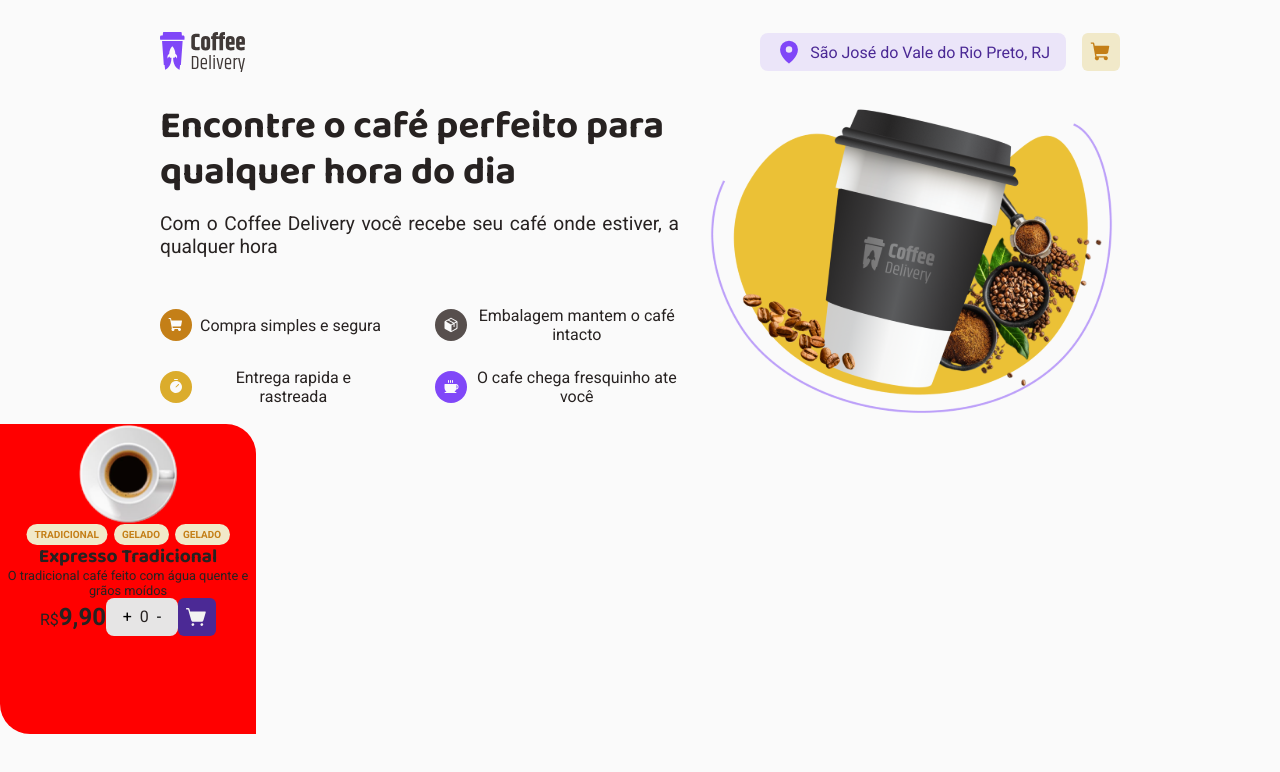
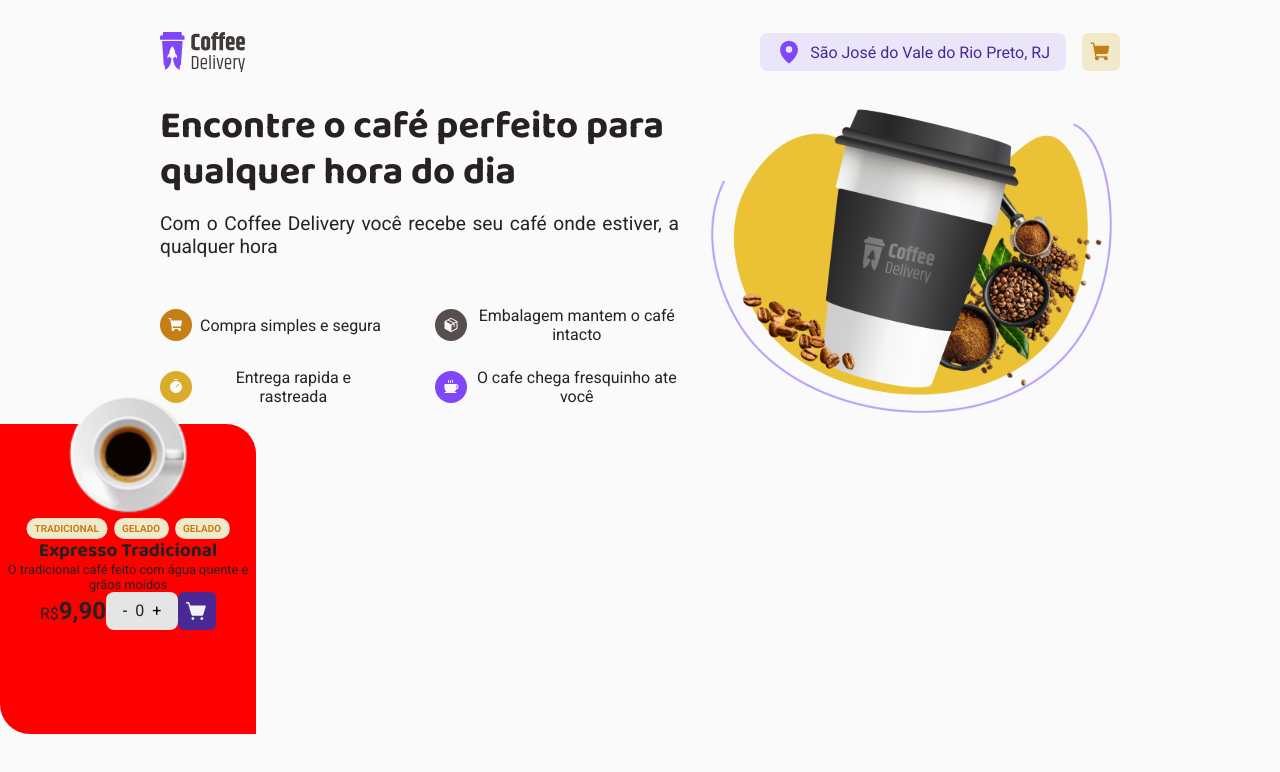
Before and after one commit to GabrielGCJ/d-02-react-js-rocketseat-coffee-delivery, a React (Vite) app: page / in a window 1280 px wide. Shown: the top 772 px of the page. Built offline with nearby package versions, Linux system fonts and the light colour scheme.

Commit message:
feature/add-quantityContainer-and-priceContainer

```diff
--- a/src/components/Coffee/Coffee.tsx
+++ b/src/components/Coffee/Coffee.tsx
@@ -6,6 +6,7 @@ import shopImg from '../../assents/shoppingCartSimplePurple.svg'
 import {
   CoffeeExternalContainer,
   CoffeeInternalContainer,
+  CoffeeTypeContaner,
   DescriptionContainer,
   PriceAndQuantityContainer,
   PriceContainer,
@@ -19,7 +20,9 @@ export const Coffee = () => {
   return (
     <CoffeeExternalContainer>
       <CoffeeInternalContainer>
-        <img src={coffeTradicional} alt="" />
+        <CoffeeTypeContaner>
+          <img src={coffeTradicional} alt="" />
+        </CoffeeTypeContaner>
         <TagsContainer>
           <img src={traditionalTag} alt="" />
           <img src={geladoTag} alt="" />
@@ -37,9 +40,9 @@ export const Coffee = () => {
             <h2>9,90</h2>
           </PriceContainer>
           <QuantityContainer>
+            <button>-</button>
+            <span id="valorContador">0</span>
             <button>+</button>
-            <span id="valorContador">0</span>
-            <button>-</button>
           </QuantityContainer>
           <ShoppingCarContainer>
             <img src={shopImg} alt="" />
--- a/src/components/Coffee/styles.ts
+++ b/src/components/Coffee/styles.ts
@@ -15,6 +15,13 @@ export const CoffeeInternalContainer = styled.div`
 
   /* background: ${(props) => props.theme['gray-300']}; */
   background: red;
+`
+
+export const CoffeeTypeContaner = styled.div`
+  margin-top: calc(0px - 1.5rem - 6px);
+  img {
+    width: 120px;
+  }
 `
 
 export const TagsContainer = styled.div`
@@ -75,5 +82,5 @@ export const QuantityContainer = styled.div`
 
 export const ShoppingCarContainer = styled.div`
   display: flex;
-  align-items: center ;
+  align-items: center;
 `
```
